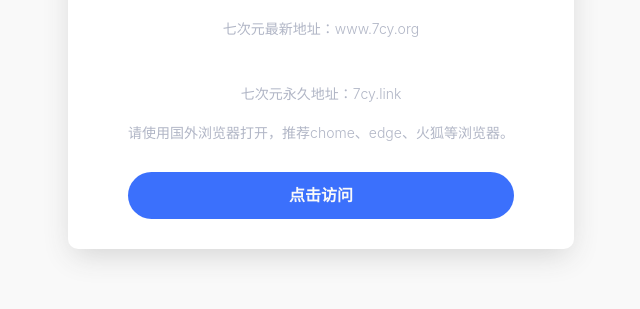
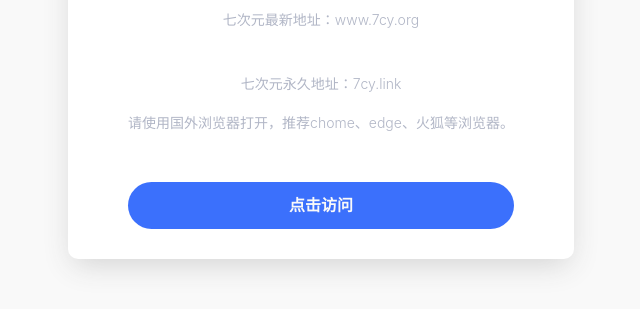
Before and after one commit to moeacgx/fabu, a plain HTML site: page index.html in a window 1280 px wide. Shown: the part 375-684 px from the top of the page, without its empty margins (319-959 px from the left). Drawn offline with Linux system fonts and the light colour scheme.

Commit message:
Update index.html

```diff
--- a/index.html
+++ b/index.html
@@ -23,7 +23,8 @@
            <br>
       <h2>七次元永久地址：7cy.link<h2>
          <br>
-<h2>请使用国外浏览器打开，推荐chome、edge、火狐等浏览器。
+<h2>请使用国外浏览器打开，推荐chome、edge、火狐等浏览器。<h2>
+<br>
       <a class="button" href="https://www.7cy.org" target="_blank">点击访问</a>
     </div>
   </div>
```
